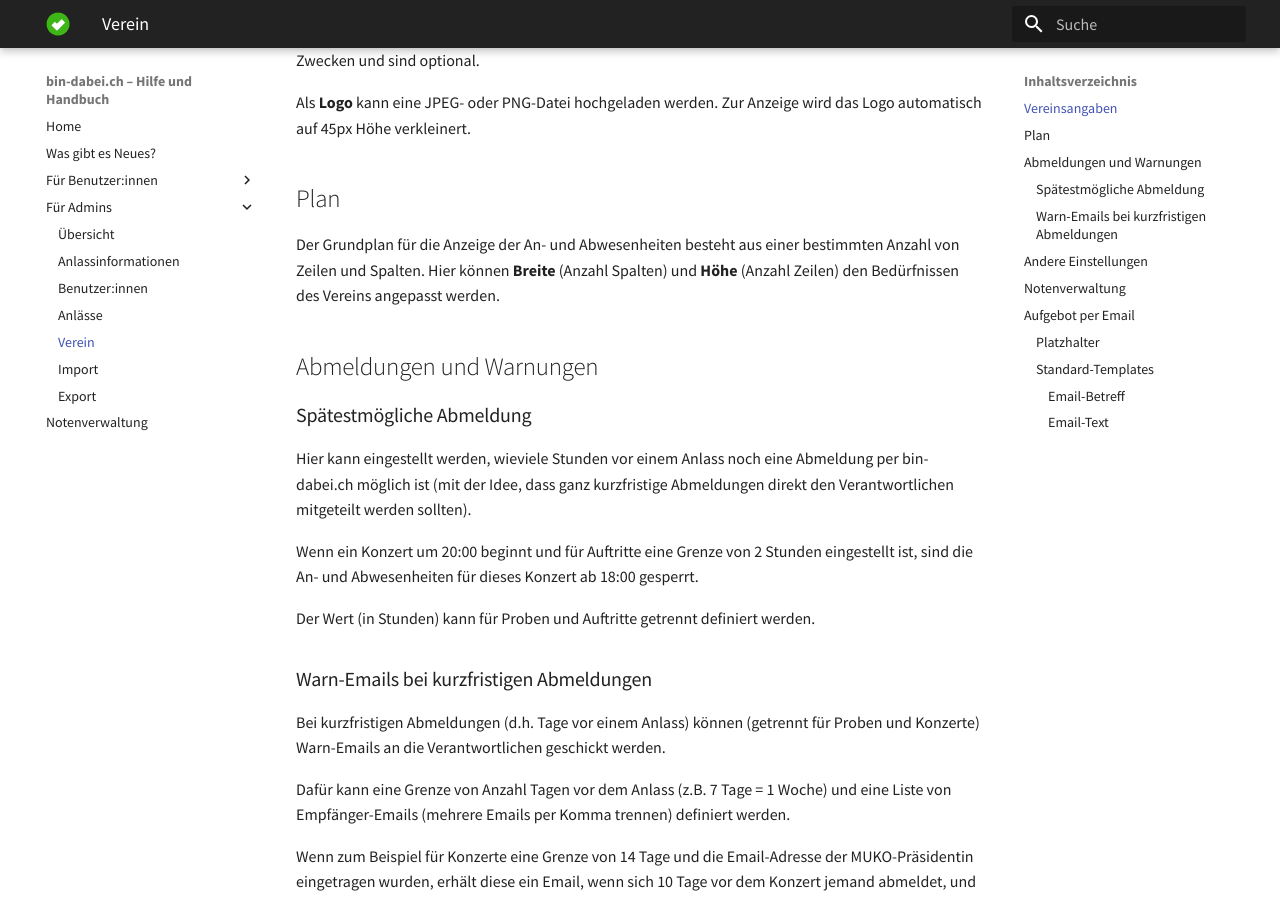
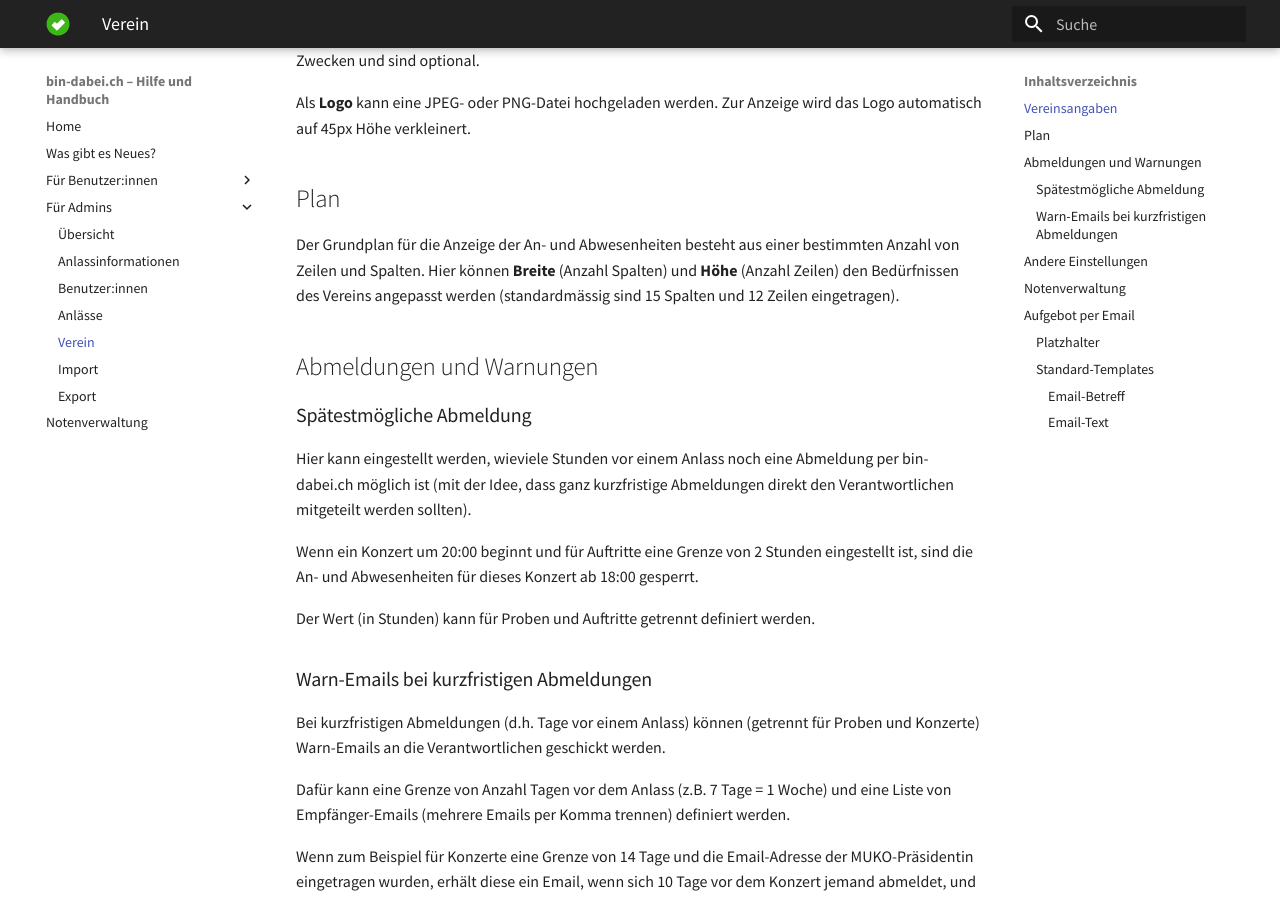
Before and after one commit to ritterg/bin-dabei-dokumentation, an MkDocs documentation site: the page built from docs/admin/verein.md, in a window 1280 px wide and 900 px high, scrolled down 307 px. Built offline with MkDocs 1.6.1 and Material for MkDocs 9.7.7, drawn with Linux system fonts in a browser that asks for light colours; some web fonts are replaced.

Commit message:
defaults for plan

```diff
--- a/docs/admin/verein.md
+++ b/docs/admin/verein.md
@@ -10,7 +10,7 @@
 Als **Logo** kann eine JPEG- oder PNG-Datei hochgeladen werden. Zur Anzeige wird das Logo automatisch auf 45px Höhe verkleinert.
 
 ## Plan
-Der Grundplan für die Anzeige der An- und Abwesenheiten besteht aus einer bestimmten Anzahl von Zeilen und Spalten. Hier können **Breite** (Anzahl Spalten) und **Höhe** (Anzahl Zeilen) den Bedürfnissen des Vereins angepasst werden.
+Der Grundplan für die Anzeige der An- und Abwesenheiten besteht aus einer bestimmten Anzahl von Zeilen und Spalten. Hier können **Breite** (Anzahl Spalten) und **Höhe** (Anzahl Zeilen) den Bedürfnissen des Vereins angepasst werden (standardmässig sind 15 Spalten und 12 Zeilen eingetragen).
 
 ## Abmeldungen und Warnungen
 
```
